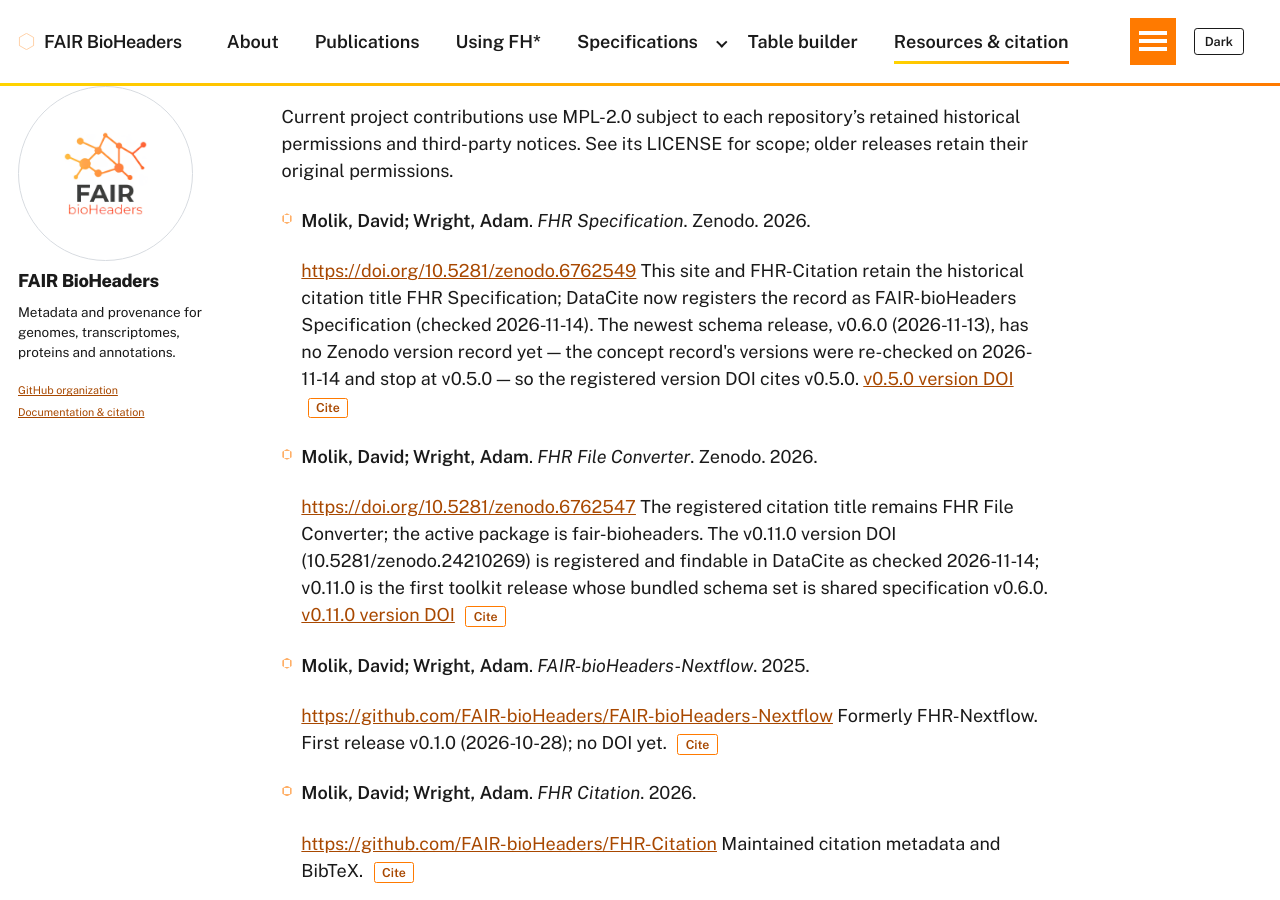
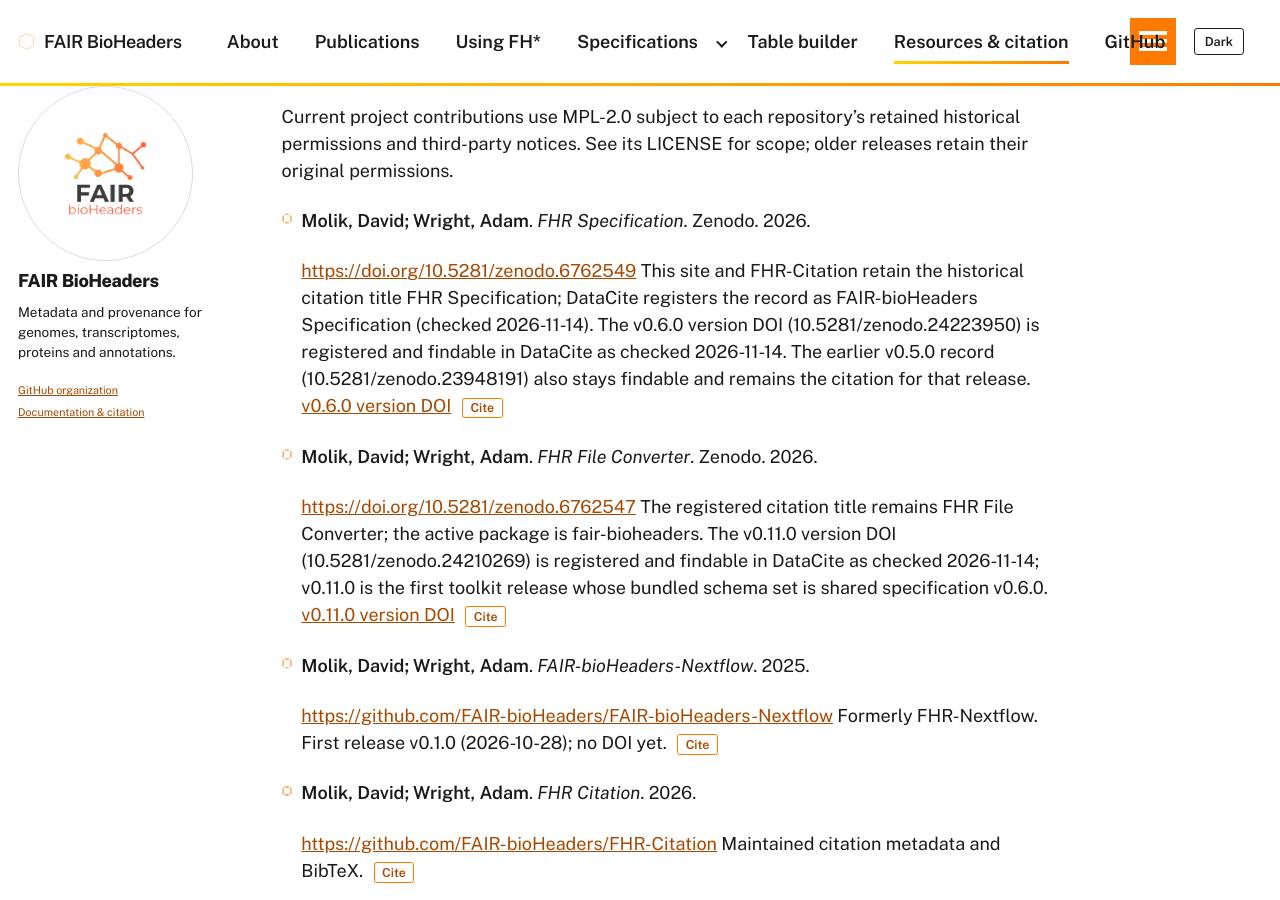
Before and after one commit to FAIR-bioHeaders/fair-bioheaders.github.io, a Jekyll site: the page built from _pages/resources.md, in a window 1280 px wide and 900 px high, scrolled down 2020 px. Built offline with Jekyll 4.4.1, drawn with Linux system fonts in a browser that asks for light colours; some of the changed text lies outside the part shown.

Commit message:
Cite the released v0.6.0 specification by its version DOI (#63)
`_data/references.yml` pinned the specification at release v0.5.0
(10.5281/zenodo.23948191) and stated that shared release v0.6.0 had no
Zenodo version record. That prose was correct when written and is now
false: the v0.6.0 GitHub Release published at 2026-11-14T16:09:47Z and
Zenodo registered the version record 10.5281/zenodo.24223950 at
2026-11-14T16:09:54Z. Both records were re-checked in DataCite today and
are `findable`:

- 10.5281/zenodo.24223950 -> state findable, version v0.6.0, title
  "FAIR-bioHeaders Specification", IsVersionOf 10.5281/zenodo.6762549
- 10.5281/zenodo.23948191 -> state findable, version v0.5.0 (unchanged,
  still the citation for that release)

The label moves only because a registered, findable version record now
exists for it, per the site rule in AGENTS.md. The concept DOI and the
registered citation titles are untouched: the space/hyphen display
divergence (`resource_name: FAIR BioHeaders Specification` against the
DataCite title "FAIR-bioHeaders Specification"), the toolkit's
still-registered "FHR File Converter" title, and `FHR-Citation`'s older
titles are one coordinated citation-identity change across repositories
and are out of scope here.

The toolkit record is already correct and is left as is: release v0.11.0
with version DOI 10.5281/zenodo.24210269, checked findable today.

`scripts/browser/resources.spec.mjs` pinned `Published (v0.5.0)` and is
updated in this commit so CI never sees a data/test mismatch, plus a new
assertion that each version-DOI link names the release it points at.

```diff
--- a/_data/references.yml
+++ b/_data/references.yml
@@ -143,8 +143,8 @@ FHR_Specification:
   status: Published
   resource_name: FAIR BioHeaders Specification
   purpose: Shared released genome, protein and annotation specifications
-  release: v0.5.0
-  version_doi: 10.5281/zenodo.23948191
+  release: v0.6.0
+  version_doi: 10.5281/zenodo.24223950
   type: dataset
   title: "FHR Specification"
   authors:
@@ -155,7 +155,7 @@ FHR_Specification:
   doi: 10.5281/zenodo.6762549
   repository: https://github.com/FAIR-bioHeaders/FAIR-bioHeaders-Specification
   license: MPL-2.0
-  note: "This site and FHR-Citation retain the historical citation title FHR Specification; DataCite now registers the record as FAIR-bioHeaders Specification (checked 2026-11-14). The newest schema release, v0.6.0 (2026-11-13), has no Zenodo version record yet — the concept record's versions were re-checked on 2026-11-14 and stop at v0.5.0 — so the registered version DOI cites v0.5.0."
+  note: "This site and FHR-Citation retain the historical citation title FHR Specification; DataCite registers the record as FAIR-bioHeaders Specification (checked 2026-11-14). The v0.6.0 version DOI (10.5281/zenodo.24223950) is registered and findable in DataCite as checked 2026-11-14. The earlier v0.5.0 record (10.5281/zenodo.23948191) also stays findable and remains the citation for that release."
 
 FHR_File_Converter:
   status: Published
```
Also changed, not shown: scripts/browser/resources.spec.mjs (+11 -1 lines).
